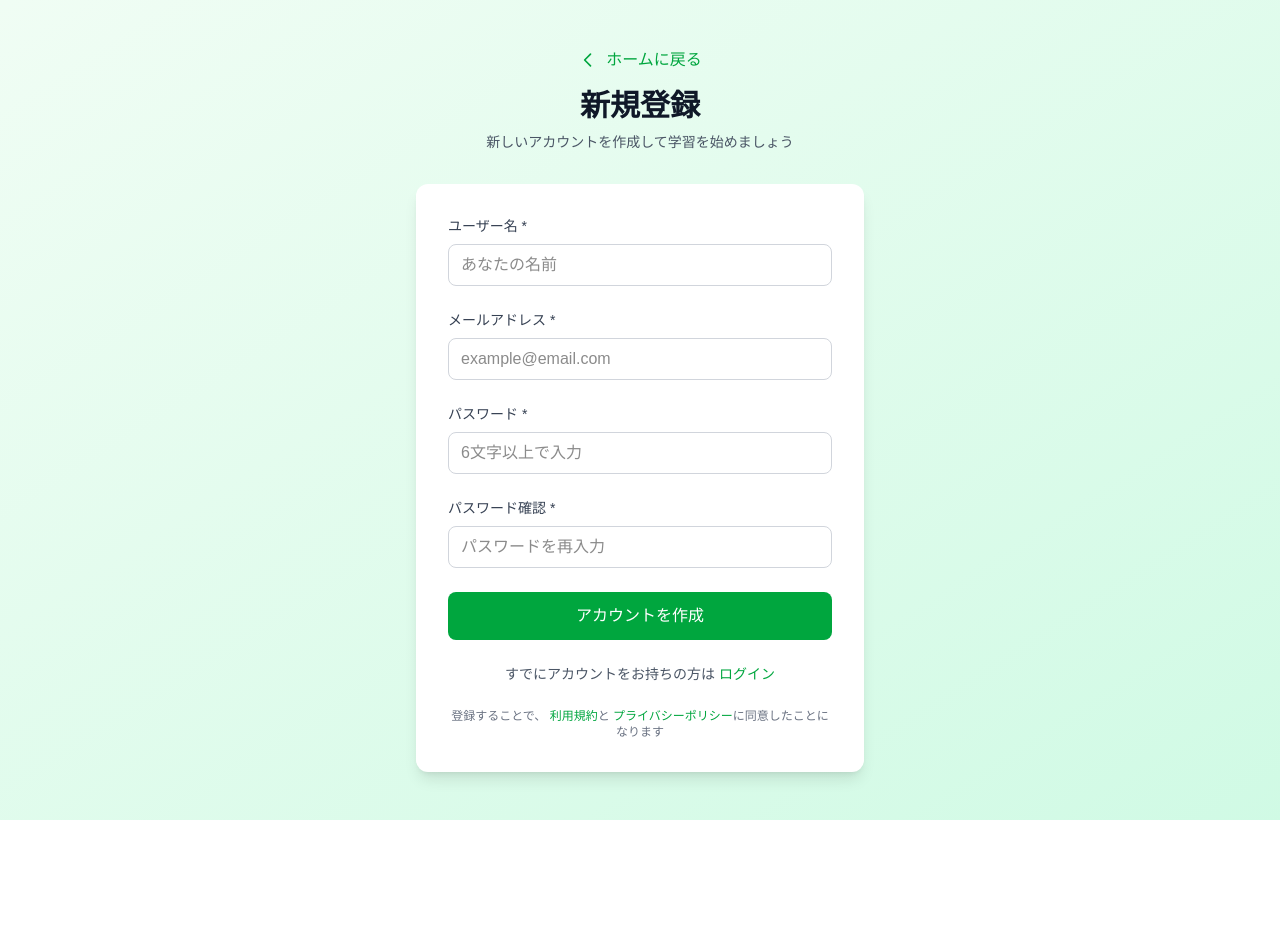
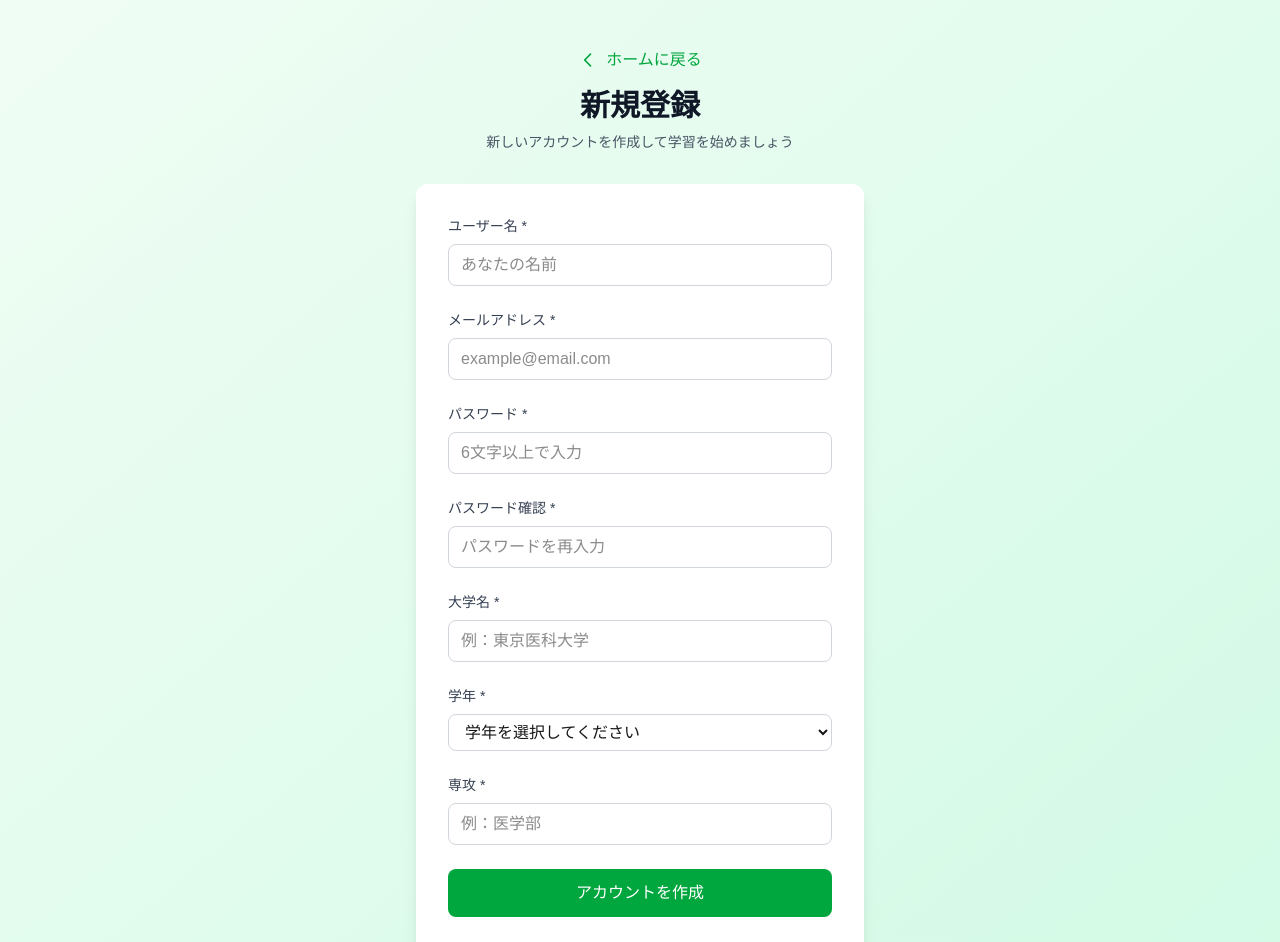
Before and after one commit to kentaro23/med-learning-app, a Next.js app: page /auth/signup in a window 1280 px wide. Shown: the top 942 px of the page. Before the commit the page ends 820 px from the top, so only its background shows below. Built offline with nearby package versions, Linux system fonts and the light colour scheme.

Commit message:
feat: 新規登録システムの完全構築 - 大学・学年・専攻フィールド追加 - パスワード保存機能修正 - 自動ログイン機能追加 - Prismaクライアント動的インポート対応

```diff
--- a/src/app/api/auth/signin/route.ts
+++ b/src/app/api/auth/signin/route.ts
@@ -1,5 +1,4 @@
 import { NextRequest, NextResponse } from 'next/server';
-import { prisma } from '@/lib/prisma';
 import bcrypt from 'bcryptjs';
 import { z } from 'zod';
 
@@ -14,6 +13,9 @@ export async function POST(request: NextRequest) {
     const { email, password } = signInSchema.parse(body);
 
     console.log('🔐 Login attempt:', { email, passwordLength: password.length });
+
+    // Prismaクライアントを動的インポート
+    const { prisma } = await import('@/lib/prisma');
 
     // ユーザーの存在確認
     const user = await prisma.user.findUnique({
--- a/src/app/api/auth/signup/route.ts
+++ b/src/app/api/auth/signup/route.ts
@@ -1,5 +1,4 @@
 import { NextRequest, NextResponse } from 'next/server';
-import { prisma } from '@/lib/prisma';
 import bcrypt from 'bcryptjs';
 import { z } from 'zod';
 
@@ -7,12 +6,18 @@ const signUpSchema = z.object({
   name: z.string().min(2).max(50),
   email: z.string().email(),
   password: z.string().min(6).max(100),
+  university: z.string().min(1),
+  grade: z.string().min(1),
+  major: z.string().min(1),
 });
 
 export async function POST(request: NextRequest) {
   try {
     const body = await request.json();
-    const { name, email, password } = signUpSchema.parse(body);
+    const { name, email, password, university, grade, major } = signUpSchema.parse(body);
+
+    // Prismaクライアントを動的インポート
+    const { prisma } = await import('@/lib/prisma');
 
     // メールアドレスの重複チェック
     const existingUser = await prisma.user.findUnique({
@@ -34,18 +39,20 @@ export async function POST(request: NextRequest) {
       data: {
         name,
         email,
-        // 実際の実装では hashedPassword を保存
-        // password: hashedPassword,
+        password: hashedPassword, // パスワードを保存
+        university,
+        grade,
+        major,
       },
     });
 
+    // パスワードを除いたユーザー情報を返す
+    const { password: _, ...userWithoutPassword } = user;
+
     return NextResponse.json({
       success: true,
-      user: {
-        id: user.id,
-        name: user.name,
-        email: user.email,
-      },
+      message: 'アカウントが正常に作成されました',
+      user: userWithoutPassword,
     });
 
   } catch (error) {
@@ -53,7 +60,7 @@ export async function POST(request: NextRequest) {
 
     if (error instanceof z.ZodError) {
       return NextResponse.json(
-        { error: '無効なリクエストデータです' },
+        { error: '無効なリクエストデータです', details: error.errors },
         { status: 400 }
       );
     }
--- a/src/app/auth/signup/page.tsx
+++ b/src/app/auth/signup/page.tsx
@@ -12,6 +12,9 @@ const signUpSchema = z.object({
   email: z.string().email('有効なメールアドレスを入力してください'),
   password: z.string().min(6, 'パスワードは6文字以上で入力してください').max(100, 'パスワードは100文字以下で入力してください'),
   confirmPassword: z.string(),
+  university: z.string().min(1, '大学名を入力してください'),
+  grade: z.string().min(1, '学年を選択してください'),
+  major: z.string().min(1, '専攻を入力してください'),
 }).refine((data) => data.password === data.confirmPassword, {
   message: "パスワードが一致しません",
   path: ["confirmPassword"],
@@ -48,14 +51,47 @@ export default function SignUpPage() {
           name: data.name,
           email: data.email,
           password: data.password,
+          university: data.university,
+          grade: data.grade,
+          major: data.major,
         }),
       });
 
       if (response.ok) {
-        setSuccess('アカウントが作成されました！ログインしてください。');
-        setTimeout(() => {
-          router.push('/auth/signin');
-        }, 2000);
+        const result = await response.json();
+        setSuccess('アカウントが作成されました！自動的にログインします...');
+
+        // 新規登録成功後、自動的にログイン
+        try {
+          const loginResponse = await fetch('/api/auth/signin', {
+            method: 'POST',
+            headers: {
+              'Content-Type': 'application/json',
+            },
+            body: JSON.stringify({
+              email: data.email,
+              password: data.password,
+            }),
+          });
+
+          if (loginResponse.ok) {
+            // ログイン成功、ダッシュボードにリダイレクト
+            setTimeout(() => {
+              router.push('/dashboard');
+            }, 1500);
+          } else {
+            // ログイン失敗、サインインページにリダイレクト
+            setTimeout(() => {
+              router.push('/auth/signin');
+            }, 2000);
+          }
+        } catch (loginError) {
+          console.error('Auto-login failed:', loginError);
+          // ログイン失敗、サインインページにリダイレクト
+          setTimeout(() => {
+            router.push('/auth/signin');
+          }, 2000);
+        }
       } else {
         const errorData = await response.json();
         setError(errorData.error || 'アカウントの作成に失敗しました');
@@ -154,6 +190,65 @@ export default function SignUpPage() {
               )}
             </div>
 
+            {/* 大学名 */}
+            <div>
+              <label htmlFor="university" className="block text-sm font-medium text-gray-700 mb-2">
+                大学名 *
+              </label>
+              <input
+                id="university"
+                type="text"
+                {...register('university')}
+                className="w-full px-3 py-2 border border-gray-300 rounded-lg focus:outline-none focus:ring-2 focus:ring-green-500 focus:border-transparent"
+                placeholder="例：東京医科大学"
+              />
+              {errors.university && (
+                <p className="text-red-600 text-sm mt-1">{errors.university.message}</p>
+              )}
+            </div>
+
+            {/* 学年 */}
+            <div>
+              <label htmlFor="grade" className="block text-sm font-medium text-gray-700 mb-2">
+                学年 *
+              </label>
+              <select
+                id="grade"
+                {...register('grade')}
+                className="w-full px-3 py-2 border border-gray-300 rounded-lg focus:outline-none focus:ring-2 focus:ring-green-500 focus:border-transparent"
+              >
+                <option value="">学年を選択してください</option>
+                <option value="1年生">1年生</option>
+                <option value="2年生">2年生</option>
+                <option value="3年生">3年生</option>
+                <option value="4年生">4年生</option>
+                <option value="5年生">5年生</option>
+                <option value="6年生">6年生</option>
+                <option value="大学院生">大学院生</option>
+                <option value="その他">その他</option>
+              </select>
+              {errors.grade && (
+                <p className="text-red-600 text-sm mt-1">{errors.grade.message}</p>
+              )}
+            </div>
+
+            {/* 専攻 */}
+            <div>
+              <label htmlFor="major" className="block text-sm font-medium text-gray-700 mb-2">
+                専攻 *
+              </label>
+              <input
+                id="major"
+                type="text"
+                {...register('major')}
+                className="w-full px-3 py-2 border border-gray-300 rounded-lg focus:outline-none focus:ring-2 focus:ring-green-500 focus:border-transparent"
+                placeholder="例：医学部"
+              />
+              {errors.major && (
+                <p className="text-red-600 text-sm mt-1">{errors.major.message}</p>
+              )}
+            </div>
+
             {/* エラーメッセージ */}
             {error && (
               <div className="bg-red-50 border border-red-200 rounded-lg p-4">
```
